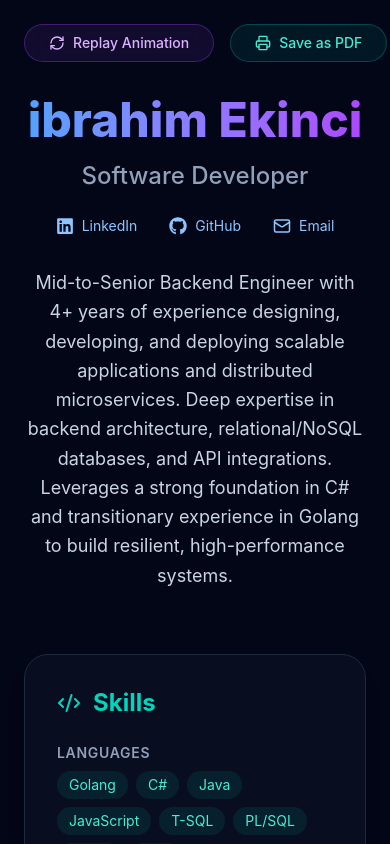
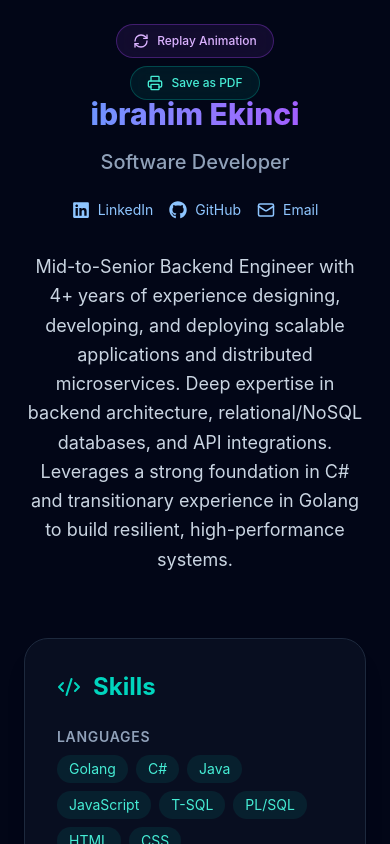
Before and after one commit to ibrahimekinci/ibrahimekinci-dev-web, a React (Vite) app: page / in a window 390 px wide. Both pictures are taken after a click on the button "Skip to Summary". Shown: the top 844 px of the page. Built offline with nearby package versions, Linux system fonts and the light colour scheme.

Commit message:
fix: improve mobile responsiveness and button positions

```diff
--- a/src/App.jsx
+++ b/src/App.jsx
@@ -8,15 +8,7 @@ function App() {
 
   return (
     <div className="min-h-screen bg-[#020617] text-white font-sans overflow-x-hidden">
-      {!showSummary && (
-        <button
-          onClick={() => setShowSummary(true)}
-          className="fixed top-6 right-6 z-50 px-6 py-2 bg-white/10 hover:bg-white/20 border border-white/20 backdrop-blur-md rounded-full text-sm font-medium transition-all focus:outline-none focus:ring-2 focus:ring-purple-500"
-          aria-label="Skip animation and go to summary"
-        >
-          Skip to Summary
-        </button>
-      )}
+
 
       {showSummary ? (
         <SummaryView profile={profileData} onRestart={() => setShowSummary(false)} />
--- a/src/components/IntroScene.jsx
+++ b/src/components/IntroScene.jsx
@@ -1,8 +1,9 @@
 import React, { useRef, useEffect } from 'react';
 import gsap from 'gsap';
 import { useGSAP } from '@gsap/react';
-import { Calendar, MapPin } from 'lucide-react';
+import { Calendar, MapPin, Printer, FastForward } from 'lucide-react';
 import Character from './Character';
+import PdfResume from './PdfResume';
 
 const currentYear = new Date().getFullYear();
 
@@ -180,9 +181,29 @@ const IntroScene = ({ profile, onComplete }) => {
   }, { scope: containerRef });
 
   return (
-    <div ref={containerRef} className="fixed inset-0 w-full h-screen bg-[#020617] overflow-hidden flex items-center justify-center">
+    <>
+      <div ref={containerRef} className="fixed inset-0 w-full h-screen bg-[#020617] overflow-hidden flex items-center justify-center print:hidden">
 
-      <div className="bg-nebula absolute inset-0 pointer-events-none opacity-40">
+        <div className="absolute top-6 left-1/2 -translate-x-1/2 z-50 print:hidden flex flex-col sm:flex-row items-center gap-2 sm:gap-4 w-full px-4 justify-center pointer-events-auto">
+          <button
+            onClick={onComplete}
+            className="px-4 py-2 sm:px-6 bg-purple-500/10 hover:bg-purple-500/20 border border-purple-500/30 text-purple-300 backdrop-blur-md rounded-full text-xs sm:text-sm font-medium transition-all flex items-center gap-2 focus:outline-none focus:ring-2 focus:ring-purple-500 whitespace-nowrap"
+            aria-label="Skip to Summary"
+          >
+            <FastForward size={16} />
+            Skip to Summary
+          </button>
+          <button
+            onClick={() => window.print()}
+            className="px-4 py-2 sm:px-6 bg-teal-500/10 hover:bg-teal-500/20 border border-teal-500/30 text-teal-300 backdrop-blur-md rounded-full text-xs sm:text-sm font-medium transition-all flex items-center gap-2 focus:outline-none focus:ring-2 focus:ring-teal-500 whitespace-nowrap"
+            aria-label="Print or Save as PDF"
+          >
+            <Printer size={16} />
+            Save as PDF
+          </button>
+        </div>
+
+        <div className="bg-nebula absolute inset-0 pointer-events-none opacity-40">
         <div className="absolute top-[-10%] left-[10%] w-[500px] h-[500px] bg-blue-900/30 rounded-full blur-[120px]"></div>
         <div className="absolute top-[40%] right-[10%] w-[600px] h-[600px] bg-purple-900/20 rounded-full blur-[150px]"></div>
       </div>
@@ -224,7 +245,9 @@ const IntroScene = ({ profile, onComplete }) => {
         Scroll or press any key to skip
       </div>
 
-    </div>
+      </div>
+      <PdfResume profile={profile} />
+    </>
   );
 };
 
--- a/src/components/SummaryView.jsx
+++ b/src/components/SummaryView.jsx
@@ -58,10 +58,10 @@ const SummaryView = ({ profile, onRestart }) => {
         <main ref={containerRef} className="w-full max-w-7xl mx-auto px-6 py-24 min-h-screen bg-[#020617] text-slate-200">
 
       {/* Action Buttons */}
-      <div className="fixed top-6 left-6 z-50 summary-section print:hidden flex items-center gap-4">
+      <div className="fixed top-6 left-1/2 -translate-x-1/2 z-50 summary-section print:hidden flex flex-col sm:flex-row items-center gap-2 sm:gap-4 w-full px-4 justify-center pointer-events-auto">
         <button
           onClick={onRestart}
-          className="px-6 py-2 bg-purple-500/10 hover:bg-purple-500/20 border border-purple-500/30 text-purple-300 backdrop-blur-md rounded-full text-sm font-medium transition-all flex items-center gap-2 focus:outline-none focus:ring-2 focus:ring-purple-500"
+          className="px-4 py-2 sm:px-6 bg-purple-500/10 hover:bg-purple-500/20 border border-purple-500/30 text-purple-300 backdrop-blur-md rounded-full text-xs sm:text-sm font-medium transition-all flex items-center gap-2 focus:outline-none focus:ring-2 focus:ring-purple-500 whitespace-nowrap"
           aria-label="Restart Scrollytelling Animation"
         >
           <RefreshCw size={16} />
@@ -69,7 +69,7 @@ const SummaryView = ({ profile, onRestart }) => {
         </button>
         <button
           onClick={() => window.print()}
-          className="px-6 py-2 bg-teal-500/10 hover:bg-teal-500/20 border border-teal-500/30 text-teal-300 backdrop-blur-md rounded-full text-sm font-medium transition-all flex items-center gap-2 focus:outline-none focus:ring-2 focus:ring-teal-500"
+          className="px-4 py-2 sm:px-6 bg-teal-500/10 hover:bg-teal-500/20 border border-teal-500/30 text-teal-300 backdrop-blur-md rounded-full text-xs sm:text-sm font-medium transition-all flex items-center gap-2 focus:outline-none focus:ring-2 focus:ring-teal-500 whitespace-nowrap"
           aria-label="Print or Save as PDF"
         >
           <Printer size={16} />
@@ -79,12 +79,12 @@ const SummaryView = ({ profile, onRestart }) => {
 
       {/* Header Section */}
       <header className="summary-section text-center mb-16">
-        <h1 className="text-5xl font-extrabold text-transparent bg-clip-text bg-gradient-to-r from-blue-400 to-purple-500 mb-4">
+        <h1 className="text-3xl sm:text-5xl font-extrabold text-transparent bg-clip-text bg-gradient-to-r from-blue-400 to-purple-500 mb-4">
           {profile.personal.name}
         </h1>
-        <p className="text-2xl text-slate-400 font-medium">{profile.personal.title}</p>
+        <p className="text-xl sm:text-2xl text-slate-400 font-medium">{profile.personal.title}</p>
 
-        <nav className="mt-6 flex justify-center gap-8 text-sm text-blue-300" aria-label="Social Links">
+        <nav className="mt-6 flex flex-wrap justify-center gap-4 sm:gap-8 text-sm text-blue-300" aria-label="Social Links">
           <a href={`https://${profile.personal.linkedin}`} className="flex items-center gap-2 hover:text-white transition" target="_blank" rel="noopener noreferrer">
             <FaLinkedin size={18} /> LinkedIn
           </a>
--- a/src/data/profile.json
+++ b/src/data/profile.json
@@ -59,6 +59,7 @@
       "Database Design"
     ],
     "tools": [
+      "Vibe Coding",
       "Apache Kafka",
       "WebSockets",
       "Agile",
```
